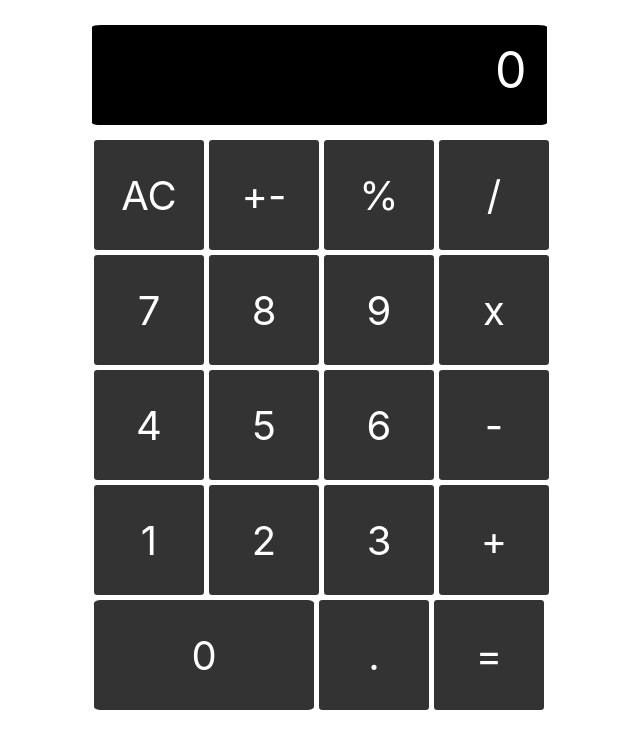
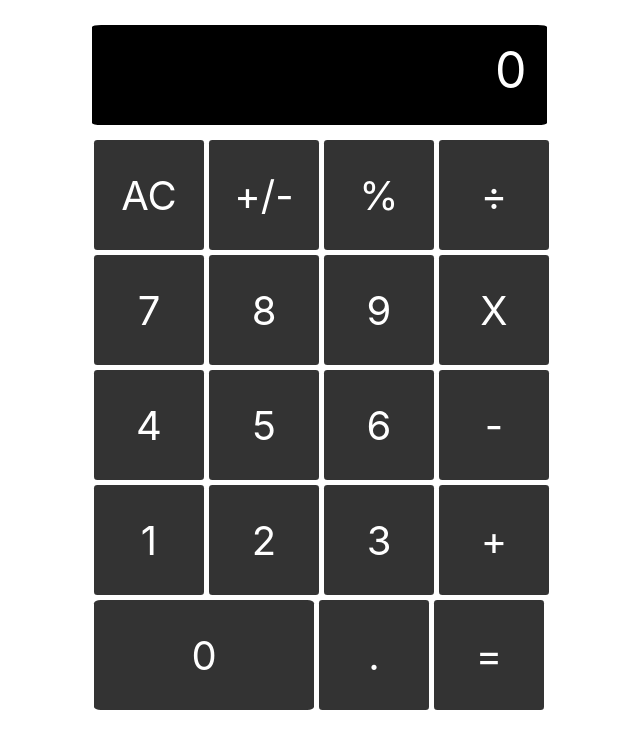
Before and after one commit to leonmezu1/React-calc, a React (Create React App) app: page / in a window 1280 px wide. Shown: the top 748 px of the page, without its empty margins (321-961 px from the left). Built offline with nearby package versions, Linux system fonts and the light colour scheme.

Commit message:
Suggested fixes by TSE are now implemented
stickler.yml has been deleted, the readme file is now updated and the ButtonPanel component is now a class component with loop for inner components

```diff
--- a/src/components/ButtonPannel/ButtonPanel.js
+++ b/src/components/ButtonPannel/ButtonPanel.js
@@ -1,39 +1,37 @@
-import React from 'react';
+import React, { Component } from 'react';
 import Button from '../Button/Button';
 import './ButtonPanel.css';
 
-const ButtonPanel = () => (
-  <div className="ButtonPanel">
-    <div className="Group One">
-      <Button content="AC" />
-      <Button content="+-" />
-      <Button content="%" />
-      <Button content="/" />
-    </div>
-    <div className="Group Two">
-      <Button content="7" />
-      <Button content="8" />
-      <Button content="9" />
-      <Button content="x" />
-    </div>
-    <div className="Group Three">
-      <Button content="4" />
-      <Button content="5" />
-      <Button content="6" />
-      <Button content="-" />
-    </div>
-    <div className="Group Four">
-      <Button content="1" />
-      <Button content="2" />
-      <Button content="3" />
-      <Button content="+" />
-    </div>
-    <div className="Group Five">
-      <Button content="0" />
-      <Button content="." />
-      <Button content="=" />
-    </div>
-  </div>
-);
+class ButtonPanel extends Component {
+  constructor(props) {
+    super(props);
+    this.state = {
+      groups: {
+        One: ['AC', '+/-', '%', '÷'],
+        Two: ['7', '8', '9', 'X'],
+        Three: ['4', '5', '6', '-'],
+        Four: ['1', '2', '3', '+'],
+        Five: ['0', '.', '='],
+      },
+    };
+  }
+
+  render() {
+    const { groups } = this.state;
+    return (
+      <div className="ButtonPanel">
+        { Object.keys(groups).map(group => (
+          <div key={group} className={`Group ${group}`}>
+            {
+              groups[group].map(item => (
+                <Button key={item} content={item} />
+              ))
+            }
+          </div>
+        ))}
+      </div>
+    );
+  }
+}
 
 export default ButtonPanel;
```
Also changed, not shown: src/components/App/calculator.png (added), 1 other file (tests, documents, lock files or other folders).
